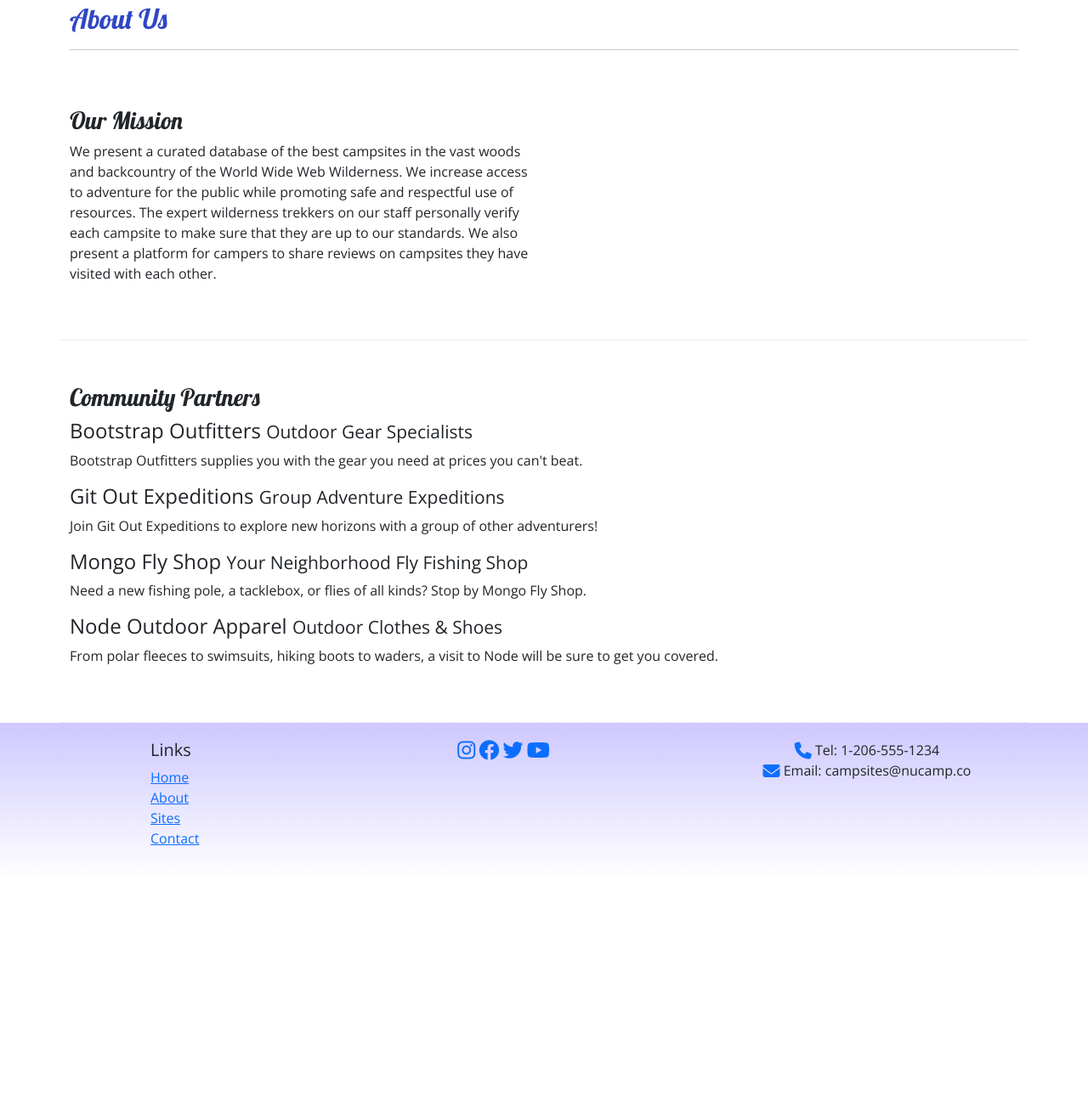
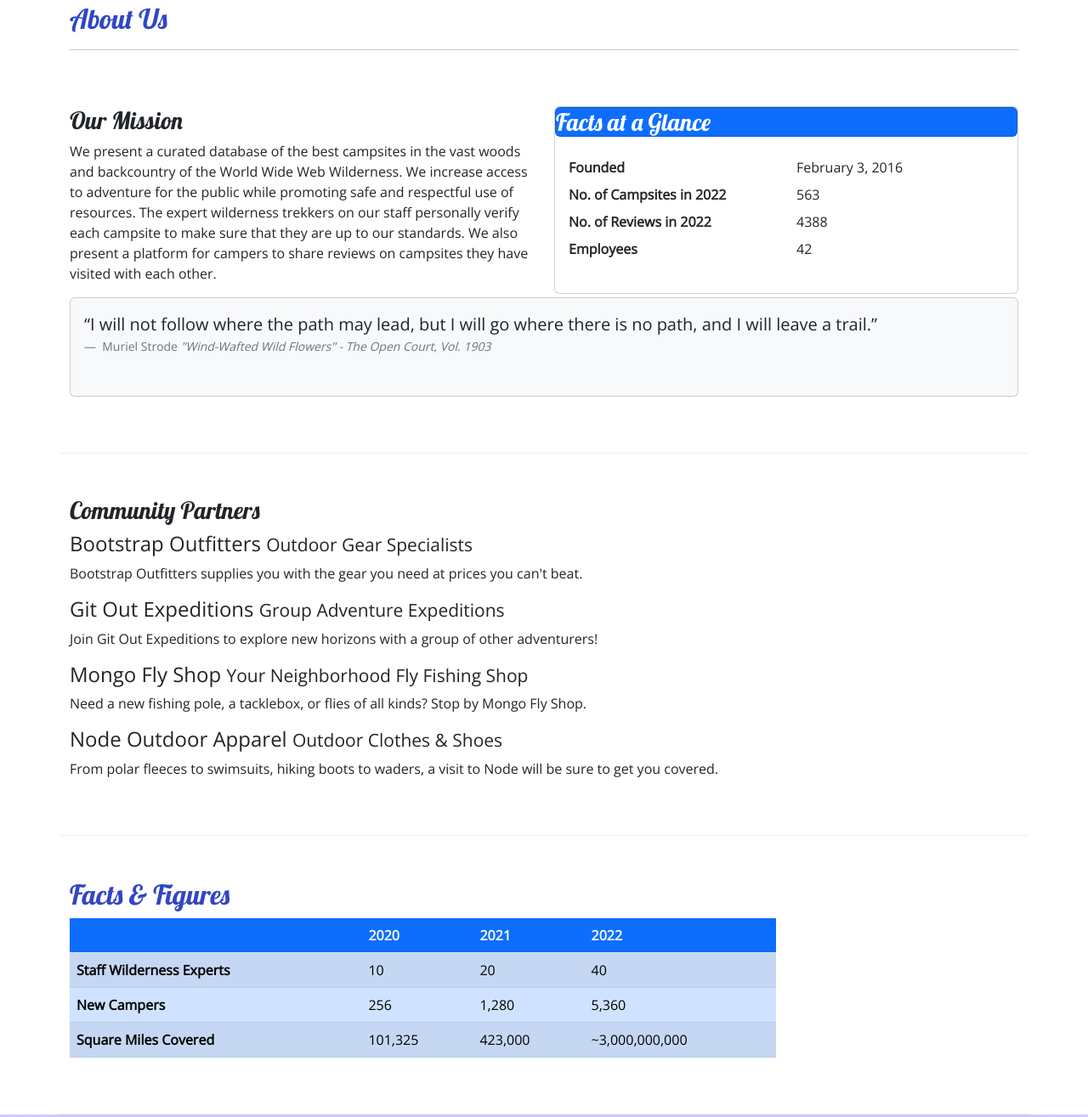
Before and after one commit to NueKid/nucampsite.github.io, a plain HTML site: page aboutus.html in a window 1280 px wide. Shown: the part 255-1570 px from the top of the page at 85% size. Before the commit the page ends 1290 px from the top, so only its background shows below. Drawn offline with nearby package versions, Linux system fonts and the light colour scheme; files whose address does not match are found by name.

Commit message:
added cards and tables to about page

```diff
--- a/aboutus.html
+++ b/aboutus.html
@@ -62,6 +62,35 @@
                 campsite to make sure that they are up to our standards. We also present a platform for campers to share reviews on campsites they have visited
                 with each other.</p>
             </div>
+            <div class="col-sm-6">
+                <div class="card">
+                    <h3 class="card bg-primary text-white">Facts at a Glance</h3>
+                    <div class="card-body">
+                        <dl class="row">
+                            <dt class="col-6">Founded</dt>
+                            <dd class="col-6">February 3, 2016</dd>
+                            <dt class="col-6">No. of Campsites in 2022</dt>
+                            <dd class="col-6">563</dd>
+                            <dt class="col-6">No. of Reviews in 2022</dt>
+                            <dd class="col-6">4388</dd>
+                            <dt class="col-6">Employees</dt>
+                            <dd class="col-6">42</dd>
+                        </dl>
+                    </div>
+                </div>
+            </div>
+            <div class="col">
+                <div class="card bg-light mb-3">
+                    <figure class="card-body">
+                        <blockquote class="blockquote">
+                            <q>I will not follow where the path may lead, but I will go where there is no path, and I will leave a trail.</q>
+                        </blockquote>
+                        <figcaption class="blockquote-footer">
+                            Muriel Strode <cite>"Wind-Wafted Wild Flowers" - The Open Court, Vol. 1903</cite>
+                        </figcaption>
+                    </figure>
+                </div>
+            </div>
         </section>
 
         <section class="row row-content">
@@ -77,6 +106,44 @@
                 <p class="d-none d-sm-block">From polar fleeces to swimsuits, hiking boots to waders, a visit to Node will be sure to get you covered.</p>
             </div>
         </section>
+        <!-- table -->
+         <section class="row row-content">
+            <div class="col-9">
+                <h2>Facts & Figures</h2>
+                <div class="table-responsive">
+                    <table class="table table-striped">
+                        <thead class="bg-primary text-light">
+                            <tr>
+                                <th></th>
+                                <th>2020</th>
+                                <th>2021</th>
+                                <th>2022</th>
+                            </tr>
+                        </thead>
+                        <tbody class="table-primary">
+                            <tr>
+                                <th>Staff Wilderness Experts</th>
+                                <td>10</td>
+                                <td>20</td>
+                                <td>40</td>
+                            </tr>
+                            <tr>
+                                <th>New Campers</th>
+                                <td>256</td>
+                                <td>1,280</td>
+                                <td>5,360</td>
+                            </tr>
+                            <tr>
+                                <th>Square Miles Covered</th>
+                                <td>101,325</td>
+                                <td>423,000</td>
+                                <td>~3,000,000,000</td>
+                            </tr>
+                        </tbody>
+                    </table>
+                </div>
+            </div>
+         </section>
     </main>
 
     <footer>
```
